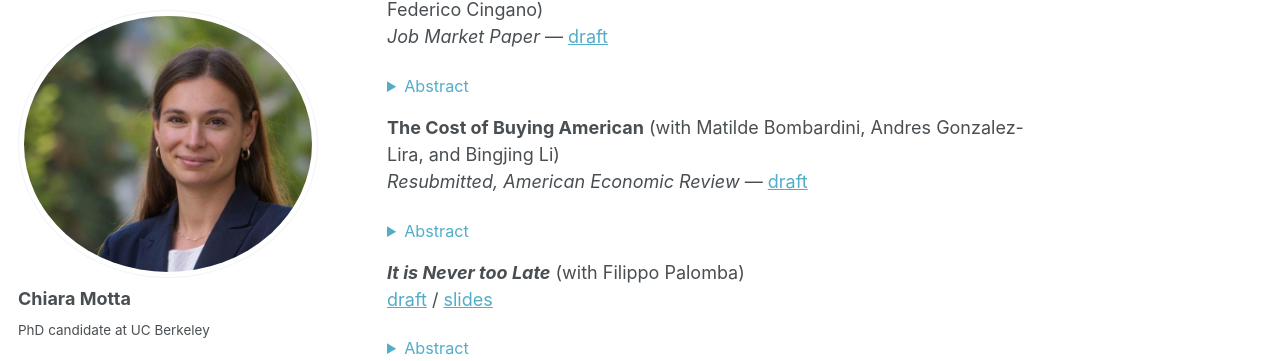
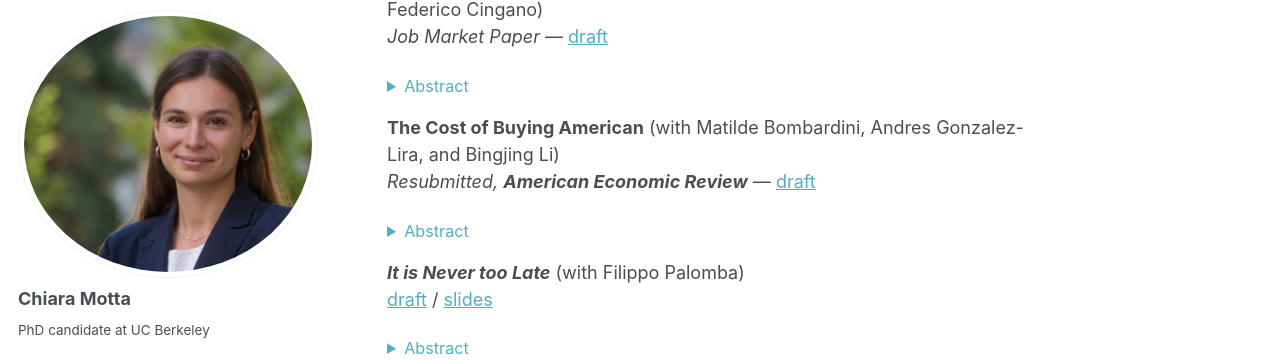
Before and after one commit to chimotta/chimotta.github.io, a Jekyll site: the page built from _pages/about.md, in a window 1280 px wide and 900 px high, scrolled down 413 px. Shown: the part 89-450 px from the top of the window. Built offline with Jekyll 4.4.1, drawn with Linux system fonts in a browser that asks for light colours.

Commit message:
Homepage: bold AER
Co-Authored-By: Claude Opus 5.5 <noreply@anthropic.com>

```diff
--- a/_pages/about.md
+++ b/_pages/about.md
@@ -24,7 +24,7 @@ I work on questions in **labor economics** and **spatial economics**. I combine
 <details class="abstract"><summary>Abstract</summary><p>Place-based subsidies are often targeted to firms in distressed regions on the premise that local labor is underutilized. This paper studies how wage-setting institutions shape the incidence and efficiency of a large investment subsidy program in Italy. Funding was allocated to firms based on rankings and fixed budgets, which we exploit at two levels: a regression discontinuity across participating firms, and a recentered instrument across labor markets. Combining application records, longitudinal firm data, and matched employer–employee data, we show that funded firms expand employment without raising average wages or upgrading workforce composition. Incumbent workers benefit primarily through additional weeks of employment, especially those with weaker labor market attachment, while wage gains are concentrated among workers earning above their contractual floors. We find no evidence of competitor firms increasing wages in the same labor market, and no detectable in-migration. Together, these findings suggest that contractual minima bind for most workers, yielding employment rationing. While the subsidies alleviate the underemployment generated by rationing, the program’s cost still outweighs its estimated social benefits.</p></details>
 
 **The Cost of Buying American** (with Matilde Bombardini, Andres Gonzalez-Lira, and Bingjing Li)
-*Resubmitted, American Economic Review* — [draft](/files/BAA.pdf)
+*Resubmitted,* ***American Economic Review*** — [draft](/files/BAA.pdf)
 <details class="abstract"><summary>Abstract</summary><p>The latest resurgence in the U.S. of policies aimed at reducing imports and bolstering domestic production has included the expansion of Buy American provisions. While some of these are new and untested, in this paper we evaluate the employment and welfare impact of long-standing procurement limitations on the purchase of foreign products by the U.S. Federal Government. Employing procurement micro-data, we calibrate a quantitative trade model adapted to include features relevant to the Buy American Act: a government sector, policy barriers in final and intermediate goods, labor force participation, and external economies of scale. We show that current Buy American restrictions on final goods create about 100,000 jobs at a welfare cost of about $170,000 per job. The imminent tightening of domestic-content rules for inputs to 75% creates about 86,600 jobs at a welfare cost of about $119,000 per job. We also find scant evidence of the use of Buy American rules as an effective industrial policy tool.</p></details>
 
 ***It is Never too Late*** (with Filippo Palomba)
```
